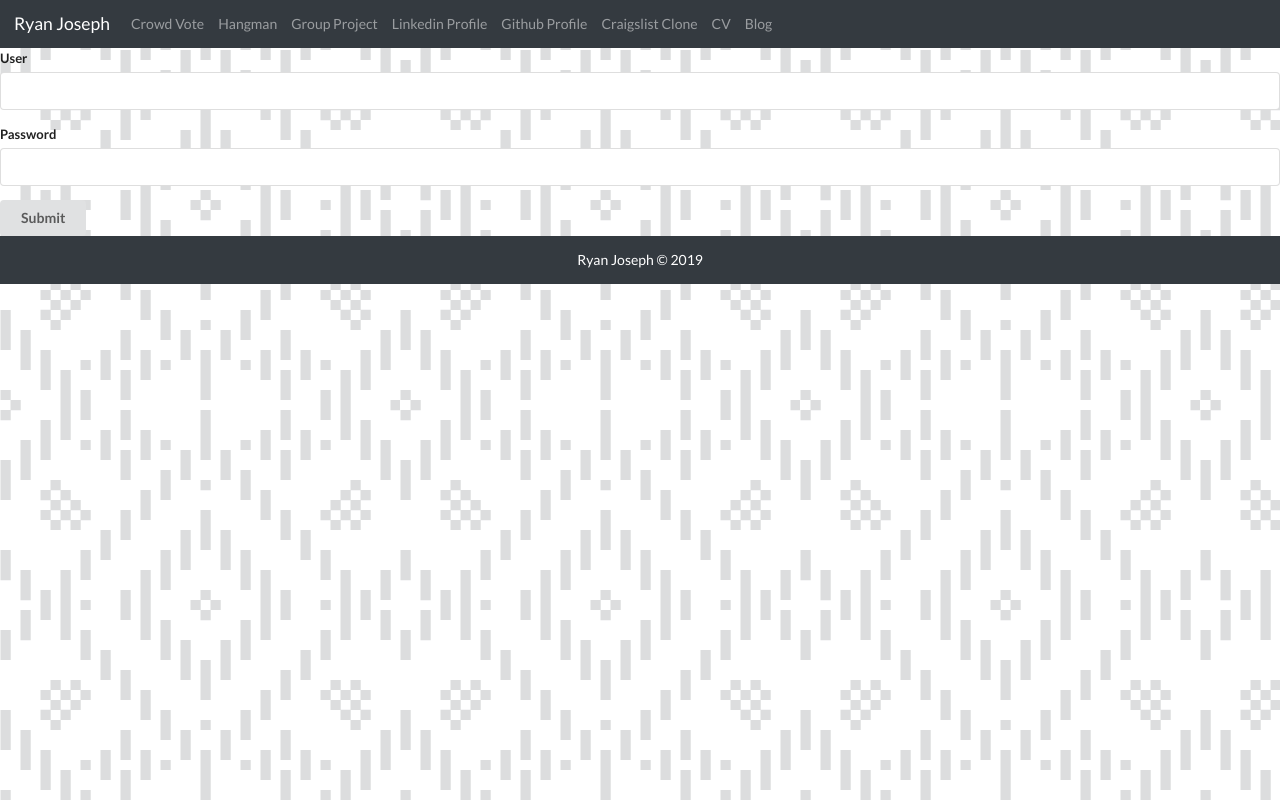
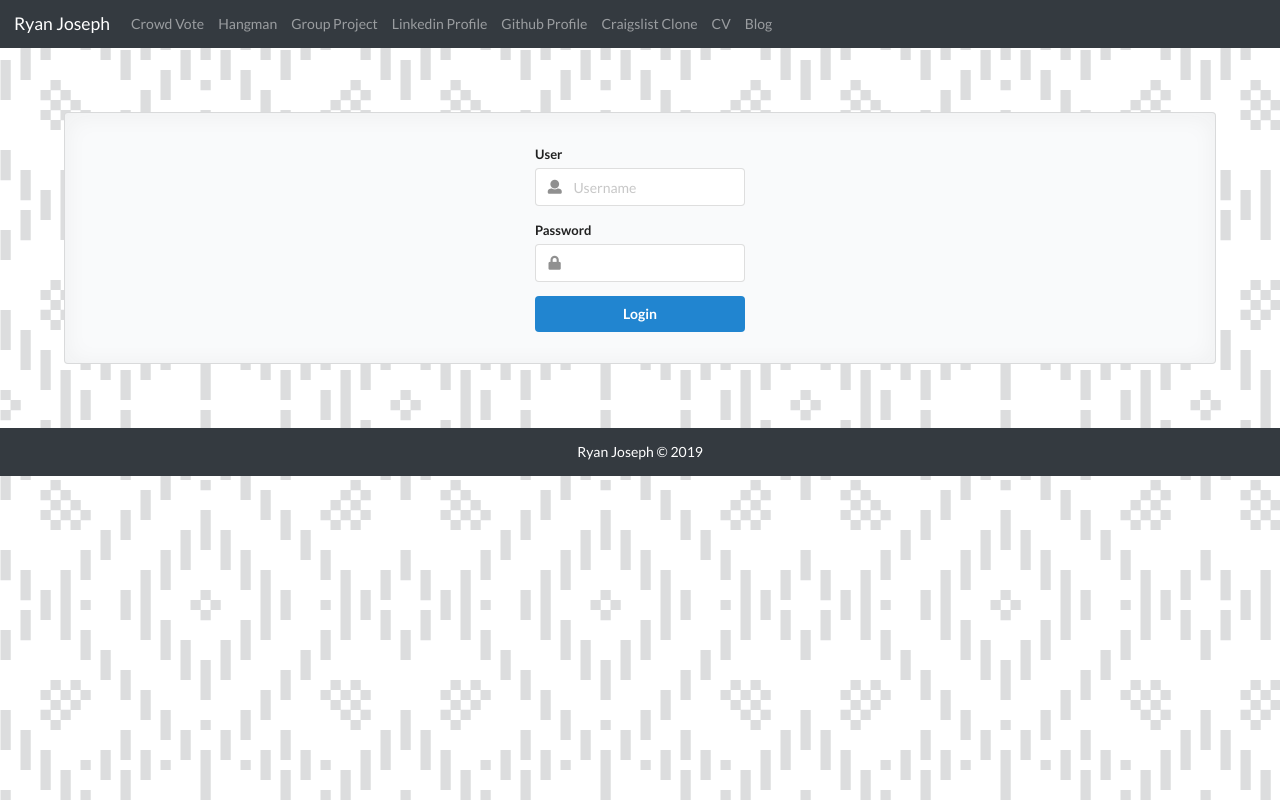
Before and after one commit to ryanj14/react-portfolio, a React (Create React App) app in the folder portfolio/: page /login in a window 1280 px wide. Built offline with nearby package versions, Linux system fonts and the light colour scheme.

Commit message:
Styled login page

```diff
--- a/portfolio/src/components/Login.js
+++ b/portfolio/src/components/Login.js
@@ -13,31 +13,41 @@
 
   render() {
     return(
+      <div className="ui placeholder segment" style={{ margin: '5%'}}>
         <form className="ui form">
           <div className="field">
             <label>User</label>
+            <div className="ui left icon input">
               <input
                 type="text"
                 name="username"
                 onChange={ e => this.props.user(e.target.value) }
+                placeholder="Username"
               />
+              <i className="user icon"></i>
+            </div>
           </div>
           <div className="field">
             <label>Password</label>
+            <div className="ui left icon input">
               <input
                 type="password"
                 name="password"
                 onChange={ e => this.props.password(e.target.value) }
               />
+              <i class="lock icon"></i>
+            </div>
           </div>
           <button
-          className="ui button"
+            className="ui blue button"
             type="submit"
             onClick={ e => this.handleFormSubmit(e) }
+            style ={{ width: '100%'}}
           >
-          Submit
+            Login
           </button>
         </form>
+      </div>
     );
   }
 }
```
Lines whose indentation alone changed are shown as unchanged.
